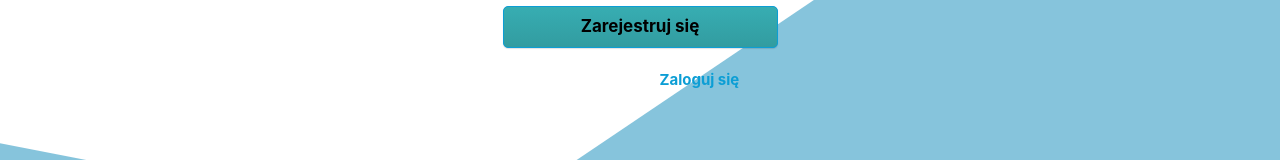
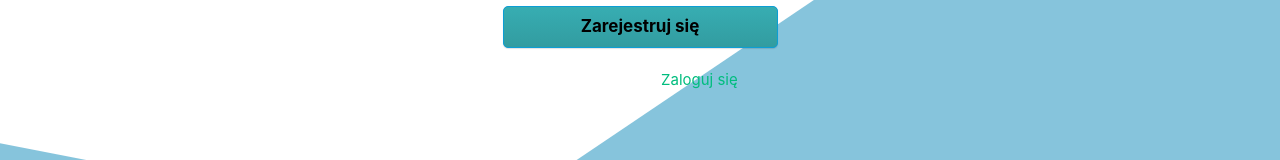
Before and after one commit to KonradChecinski/frogCalendar, a Vue app: page /register in a window 1280 px wide. Shown: the part 541-701 px from the top of the page. Built offline with nearby package versions, Linux system fonts and the light colour scheme.

Commit message:
Dodanie pierwszego fetcha

```diff
--- a/package.json
+++ b/package.json
@@ -15,8 +15,10 @@
     "@fortawesome/free-regular-svg-icons": "^6.2.1",
     "@fortawesome/free-solid-svg-icons": "^6.2.1",
     "@fortawesome/vue-fontawesome": "^3.0.2",
+    "axios": "^1.2.3",
     "pinia": "^2.0.28",
     "vue": "^3.2.45",
+    "vue-axios": "^3.5.2",
     "vue-router": "^4.1.6"
   },
   "devDependencies": {
--- a/src/components/Button.vue
+++ b/src/components/Button.vue
@@ -2,10 +2,12 @@
 defineProps<{
   title: string;
 }>();
+
+
 </script>
 
 <template>
-  <button class="button" role="button">{{ title }}</button>
+  <button class="button" role="button" >{{ title }}</button>
 </template>
 
 <style scoped src="@/assets/css/button.css"></style>
--- a/src/components/login/Login.vue
+++ b/src/components/login/Login.vue
@@ -1,10 +1,22 @@
 <script setup lang="ts">
 import Button from "@/components/Button.vue";
 import { reactive } from "vue";
+import { usefetch } from '@/stores/fetch';
+import { createPinia } from 'pinia';
 // defineProps<{
 //   title: { type: string; required: true };
 // }>();
 const state = reactive({ username: "", password: "" });
+
+const pinia = createPinia();
+const getDate = usefetch(pinia)
+
+
+
+function login() {
+  console.log('Button is clicked');
+  getDate.fetchData('/');
+}
 </script>
 
 <template>
@@ -46,11 +58,11 @@ const state = reactive({ username: "", password: "" });
     </div>
 
     <div class="button-container">
-      <Button title="Zaloguj się" />
+      <Button title="Zaloguj się" @click="login"/>
     </div>
 
     <p class="register-p">
-      Nie masz konta? <span class="register-span">Zarejestruj się</span>
+      Nie masz konta? <span class="register-span"><RouterLink to="/register">Zarejestruj się</RouterLink></span>
     </p>
 
     <!-- <div class="container" style="background-color:#f1f1f1">
--- a/src/components/login/Register.vue
+++ b/src/components/login/Register.vue
@@ -44,7 +44,7 @@ const state = reactive({
     </div>
 
     <p class="login-p">
-      Masz już konto? <span class="login-span">Zaloguj się</span>
+      Masz już konto? <span class="login-span"><RouterLink to="/login">Zaloguj się</RouterLink></span>
     </p>
 
     <!-- <div class="container" style="background-color:#f1f1f1">
--- a/src/main.ts
+++ b/src/main.ts
@@ -1,6 +1,7 @@
 import { createApp } from 'vue'
 import { createPinia } from 'pinia'
-
+import axios from 'axios'
+import VueAxios from 'vue-axios'
 
 import { library } from '@fortawesome/fontawesome-svg-core'
 import { FontAwesomeIcon } from '@fortawesome/vue-fontawesome'
@@ -19,13 +20,16 @@ const pinia = createPinia()
 app.use(pinia)
 app.use(router)
 
-
+app.use(VueAxios, axios)
+app.provide('axios', app.config.globalProperties.axios)
 
 
 library.add(faSun, faArrowLeftLong, faArrowRightLong)
 
 app.component('font-awesome-icon', FontAwesomeIcon)
 app.mount('#app')
+
+
 
 
 router.beforeEach((to, from, next) => {
--- /dev/null
+++ b/src/stores/fetch.ts
@@ -0,0 +1,60 @@
+import { ref, computed } from 'vue'
+import { defineStore } from 'pinia'
+import axios from 'axios'
+
+
+export const usefetch = defineStore('counter', () => {
+  let headers: {
+    'Access-Control-Allow-Origin': '*',
+    'Content-Type': 'application/json',
+    'Accept': 'application/json',
+  };
+
+  function fetchData(path: string) {
+    const mainPath = 'http://dom.webitup.pl/api';
+    axios
+    // (
+    //   mainPath + path,
+    //   {
+    //     method: 'GET',
+    //     mode: 'no-cors',
+    //     headers: {
+    //       'Access-Control-Allow-Origin': '*',
+    //       'Content-Type': 'application/json',
+    //       'Accept': 'application/json',
+    //     },
+    //     withCredentials: true,
+    //     credentials: 'same-origin',
+    //   })
+    // .then((response: { data: any }) => {
+    //     console.log(response);
+    //   })
+    //   .catch(error => {
+    //     if (error.response) {
+    //       console.log(error.response.data);
+    //       console.log(error.response.status);
+    //       console.log(error.response.headers);
+    //     }
+    //   });
+
+      .get(mainPath + path, {
+        headers: {
+          'Access-Control-Allow-Origin': '*',
+          'Access-Control-Allow-Credentials':true,
+          'Content-Type': 'application/json',
+          'Accept': 'application/json',
+      }})
+      .then((response: { data: any }) => {
+        console.log(response);
+      })
+      .catch(error => {
+        if (error.response) {
+          console.log(error.response.data);
+          console.log(error.response.status);
+          console.log(error.response.headers);
+        }
+      });
+  }
+
+  return { fetchData }
+})
--- a/src/views/ProjectView.vue
+++ b/src/views/ProjectView.vue
@@ -1,6 +1,12 @@
 <script setup lang="ts">
 import CalendarMonth from '@/components/Calendar/CalendarMonth.vue';
 import CalendarWeek from '@/components/Calendar/CalendarWeek.vue';
+import { usefetch } from '@/stores/fetch';
+import { createPinia } from 'pinia';
+
+const pinia = createPinia();
+const getDate = usefetch(pinia)
+
 </script>
 
 <template>
```
Also changed, not shown: 1 other file (tests, documents, lock files or other folders).
